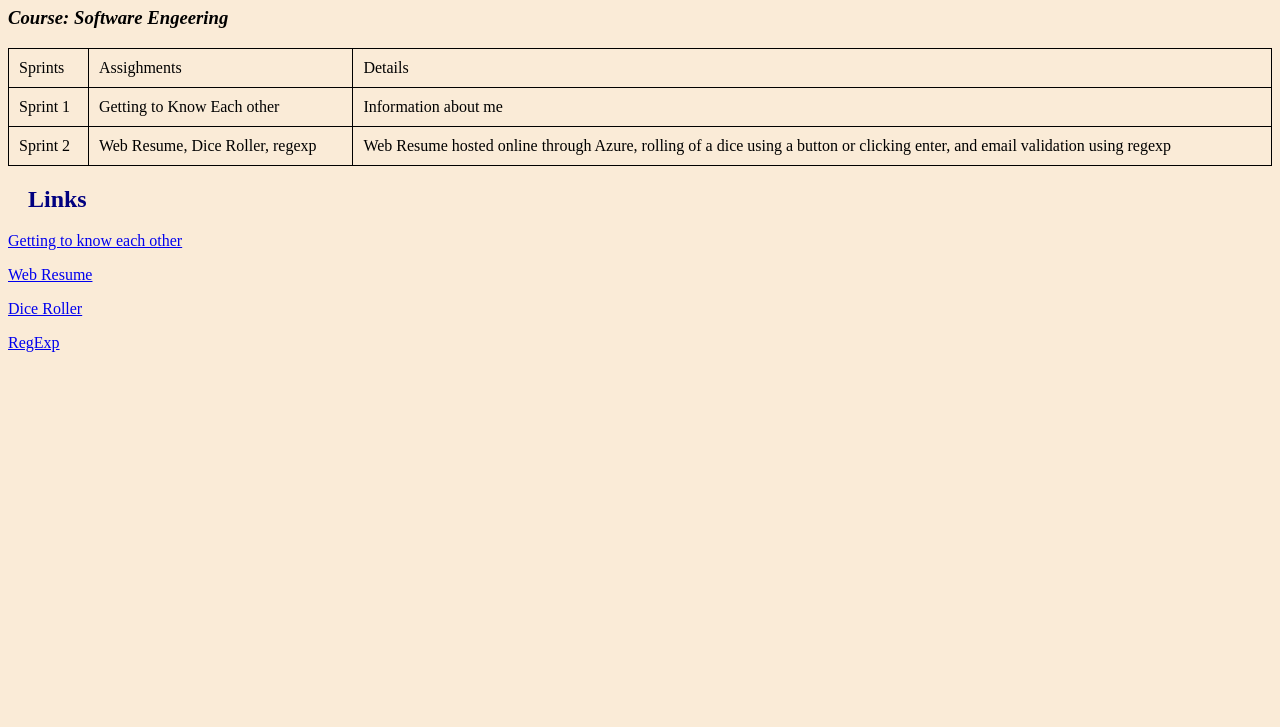
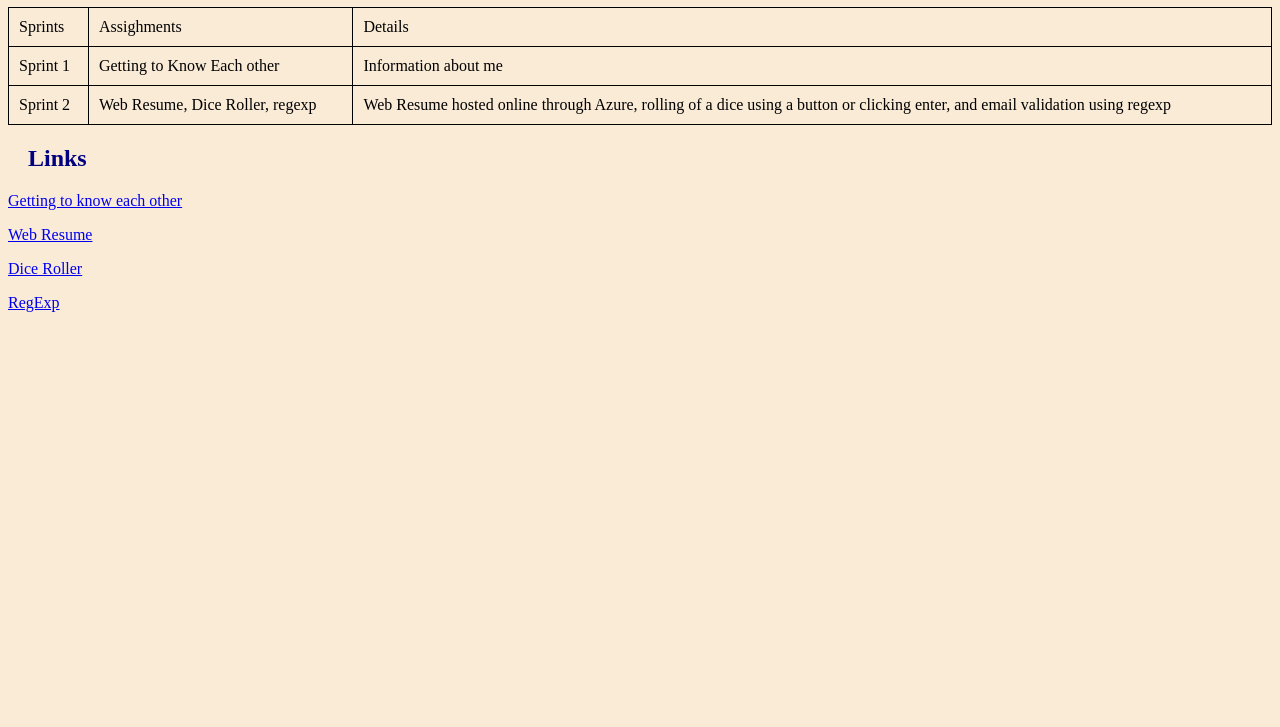
Before and after one commit to dya-create/AssighmentPortfolio, a plain HTML site: page index.html in a window 1280 px wide. Shown: the part 73-800 px from the top of the page. Drawn offline with Linux system fonts and the light colour scheme.

Commit message:
Update index.html

```diff
--- a/index.html
+++ b/index.html
@@ -2,7 +2,7 @@
 <html lang="en">
 <!--
     Author:  Diya Patel
-    Class:   Software Engeering
+
     Description: Assighment Portfolio
 -->
 <head>
@@ -13,7 +13,7 @@
 
     <body>
         <h1>Diya's Assighment Portfolio</h1>
-        <h3>Course: Software Engeering</h3>
+
 
         <table style="width:100%">
             <tr>
```
